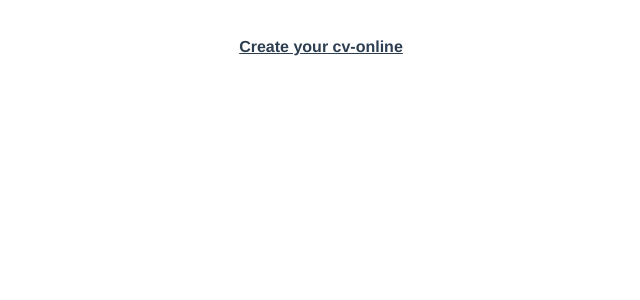
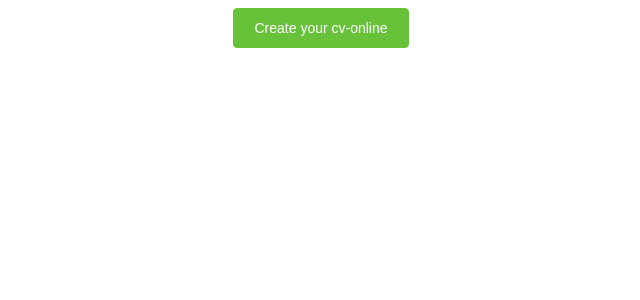
Before and after one commit to datata/cv-online, a Vue app: page / in a window 1280 px wide. Shown: the top 300 px of the page, without its empty margins (319-959 px from the left). Built offline with nearby package versions, Linux system fonts and the light colour scheme.

Commit message:
[ADD] Element ui dependency installed

```diff
--- a/package.json
+++ b/package.json
@@ -9,6 +9,7 @@
   },
   "dependencies": {
     "core-js": "^3.6.5",
+    "element-ui": "^2.15.3",
     "vue": "^2.6.11",
     "vue-router": "^3.2.0"
   },
--- a/src/main.js
+++ b/src/main.js
@@ -1,8 +1,11 @@
 import Vue from 'vue'
 import App from './App.vue'
 import router from './router'
+import ElementUI from 'element-ui';
+import 'element-ui/lib/theme-chalk/index.css';
 
 Vue.config.productionTip = false
+Vue.use(ElementUI);
 
 new Vue({
   router,
--- a/src/views/Home.vue
+++ b/src/views/Home.vue
@@ -1,17 +1,13 @@
 <template>
-  <div class="home">
-    <div id="nav">
-      <router-link to="/cv-online">Create your cv-online</router-link>
-    </div>
-    <router-view/>
+  <div>
+    <router-link to="/cv-online"><el-button type="success">Create your cv-online</el-button></router-link>
+    <router-view />
   </div>
 </template>
 
 <script>
-
 export default {
-  name: 'Home',
-  components: {
-  }
-}
+  name: "Home",
+  components: {},
+};
 </script>
```
